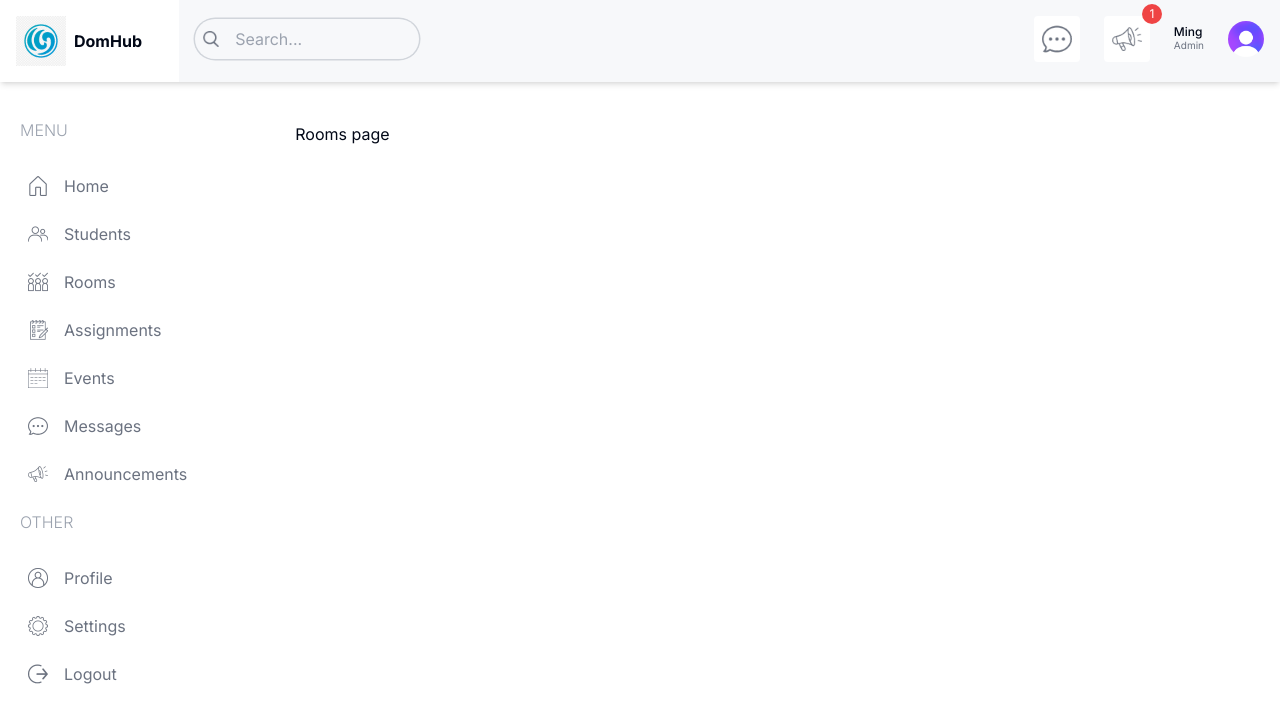
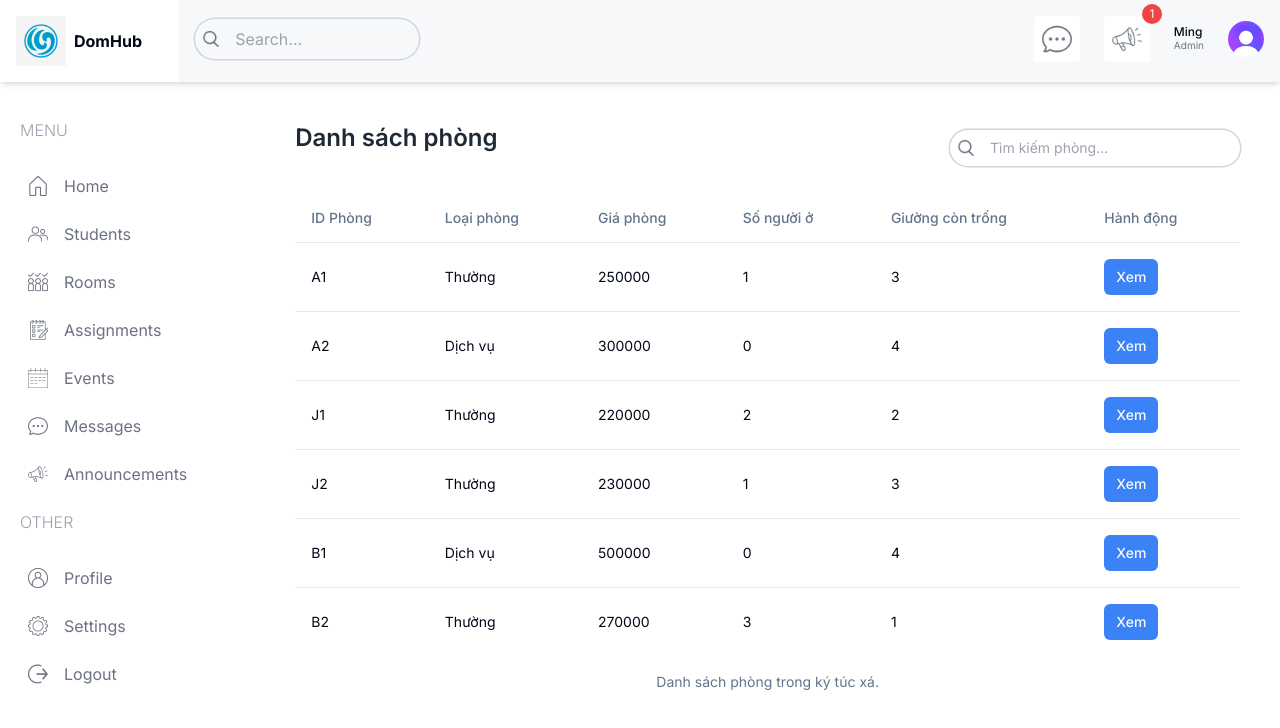
Before and after one commit to nhatminh16704/DomManagement, a Next.js app: page /rooms in a window 1280 px wide. Shown: the top 728 px of the page. Built offline with nearby package versions, Linux system fonts and the light colour scheme; data requests are answered from the project's data file; sample sign-in values are in the browser's storage.

Commit message:
Add rooms

```diff
--- a/data/data.json
+++ b/data/data.json
@@ -80,6 +80,85 @@
       "password": "654321",
       "role": "student"
     }
+  ],
+  "blocks": [
+    {
+      "id": "A",
+      "type": "Nam",
+      "room_count": 10
+    },
+    {
+      "id": "J",
+      "type": "Nữ",
+      "room_count": 8
+    },
+    {
+      "id": "B",
+      "type": "Nam",
+      "room_count": 12
+    }
+  ],
+  "type_room": [
+    {
+      "id": "1",
+      "name": "Thường"
+    },
+    {
+      "id": "2",
+      "name": "Dịch vụ"
+    }
+  ],
+  "rooms": [
+    {
+      "id": "A1",
+      "block_id": "A",
+      "type": "Thường",
+      "price": 250000,
+      "occupancy": 1,
+      "available_beds": 3
+    },
+    {
+      "id": "A2",
+      "block_id": "A",
+      "type": "Dịch vụ",
+      "price": 300000,
+      "occupancy": 0,
+      "available_beds": 4
+    },
+    {
+      "id": "J1",
+      "block_id": "J",
+      "type": "Thường",
+      "price": 220000,
+      "occupancy": 2,
+      "available_beds": 2
+    },
+    {
+      "id": "J2",
+      "block_id": "J",
+      "type": "Thường",
+      "price": 230000,
+      "occupancy": 1,
+      "available_beds": 3
+    },
+    {
+      "id": "B1",
+      "block_id": "B",
+      "type": "Dịch vụ",
+      "price": 500000,
+      "occupancy": 0,
+      "available_beds": 4
+    },
+    {
+      "id": "B2",
+      "block_id": "B",
+      "type": "Thường",
+      "price": 270000,
+      "occupancy": 3,
+      "available_beds": 1
+    }
   ]
 
+
+
 }
--- a/src/app/(menu)/rooms/page.tsx
+++ b/src/app/(menu)/rooms/page.tsx
@@ -1,7 +1,103 @@
-import React from 'react'
+"use client";
+
+import { useEffect, useState } from "react";
+import { useRouter } from "next/navigation";
+import {
+  Table,
+  TableBody,
+  TableCaption,
+  TableCell,
+  TableHead,
+  TableHeader,
+  TableRow,
+} from "@/components/ui/table";
+import { Button } from "@/components/ui/button";
+import Image from "next/image";
+import { getRooms, Room } from "@/services/roomService";
 
 export default function Rooms() {
+  const router = useRouter();
+  const [rooms, setRooms] = useState<Room[]>([]);
+  const [searchTerm, setSearchTerm] = useState("");
+
+  // Fetch danh sách phòng
+  useEffect(() => {
+    getRooms()
+      .then((data) => {
+        setRooms(data); // Cập nhật state rooms với dữ liệu từ API
+      })
+      .catch((err) => {
+        console.error("Lỗi khi lấy danh sách phòng:", err); // Hiển thị lỗi nếu có
+      });
+  }, []);
+
+  const navigateToDetailPage = (roomId: string) => {
+    // Sử dụng useRouter để chuyển hướng đến trang chi tiết phòng
+    const roomDetailUrl = `/rooms/${roomId}`;
+
+    // Chuyển đến trang có đường dẫn `/rooms/{room_id}`
+    router.push(roomDetailUrl);
+  };
+
+  const filteredRooms = rooms.filter((room) => {
+    // Kiểm tra xem room_id có chứa từ khóa tìm kiếm không
+    const normalizedRoomId = room.id.toLowerCase();
+    const normalizedSearchTerm = searchTerm.toLowerCase();
+
+    // Kiểm tra xem room_id có chứa từ khóa tìm kiếm không
+    return normalizedRoomId.includes(normalizedSearchTerm);
+  });
+
   return (
-    <div>Rooms page</div>
-  )
+    <div>
+      <div className="flex justify-between items-center mb-5">
+        <h1 className="text-2xl font-semibold text-gray-800 mb-5">
+          Danh sách phòng
+        </h1>
+        <div className="hidden md:flex items-center gap-2 text-sm rounded-full ring-[1.5px] ring-gray-300 px-2">
+          <Image src="/search.png" alt="Search" width={16} height={16} />
+          <input
+            type="text"
+            placeholder="Tìm kiếm phòng..."
+            value={searchTerm}
+            onChange={(e) => setSearchTerm(e.target.value)}
+            className="w-[250px] p-2 bg-transparent outline-none"
+          />
+        </div>
+      </div>
+      <Table>
+        <TableCaption>Danh sách phòng trong ký túc xá.</TableCaption>
+        <TableHeader>
+          <TableRow>
+            <TableHead>ID Phòng</TableHead>
+            <TableHead>Loại phòng</TableHead>
+            <TableHead>Giá phòng</TableHead>
+            <TableHead>Số người ở</TableHead>
+            <TableHead>Giường còn trống</TableHead>
+            <TableHead>Hành động</TableHead>
+          </TableRow>
+        </TableHeader>
+        <TableBody>
+          {filteredRooms.map((room) => (
+            <TableRow key={room.id}>
+              <TableCell>{room.id}</TableCell>
+              <TableCell>{room.type}</TableCell>
+              <TableCell>{room.price}</TableCell>
+              <TableCell>{room.occupancy}</TableCell>
+              <TableCell>{room.available_beds}</TableCell>
+              <TableCell>
+                <Button
+                  size="sm"
+                  className="mr-2 bg-blue-500"
+                  onClick={() => navigateToDetailPage(room.id)}
+                >
+                  Xem
+                </Button>
+              </TableCell>
+            </TableRow>
+          ))}
+        </TableBody>
+      </Table>
+    </div>
+  );
 }
--- a/src/app/login/page.tsx
+++ b/src/app/login/page.tsx
@@ -70,7 +70,7 @@ export default function LoginForm() {
 
   return (
     <div className="flex min-h-screen items-center justify-center">
-      <div className="w-full max-w-md space-y-8 p-8 border rounded-lg shadow-lg">
+      <div className="w-full max-w-md space-y-8 p-8 border rounded-lg shadow-[0_0_15px_rgba(0,0,0,0.1)] shadow-t-lg shadow-l-lg shadow-r-lg">
         <h2 className="text-2xl font-bold text-center mb-8">Đăng nhập</h2>
         {error && <p className="text-red-500 text-center">{error}</p>}
         <Form {...form}>
--- /dev/null
+++ b/src/services/roomService.ts
@@ -0,0 +1,30 @@
+// services/roomService.ts
+const API_URL = "http://localhost:3001/rooms";
+export interface Room {
+  id: string;
+  type: string;
+  price: number;
+  occupancy: number;
+  available_beds: number;
+}
+
+// Hàm lấy dữ liệu phòng từ API
+export const getRooms = async (): Promise<Room[]> => {
+  try {
+    // Gọi API để lấy danh sách phòng
+    const response = await fetch(API_URL);
+
+    if (!response.ok) {
+      throw new Error("Lỗi khi lấy dữ liệu phòng");
+    }
+
+    // Chuyển đổi dữ liệu JSON từ API
+    const data = await response.json();
+
+    // Trả về danh sách phòng
+    return data;
+  } catch (error) {
+    console.error("Lỗi khi fetch dữ liệu phòng:", error);
+    return [];
+  }
+};
```
